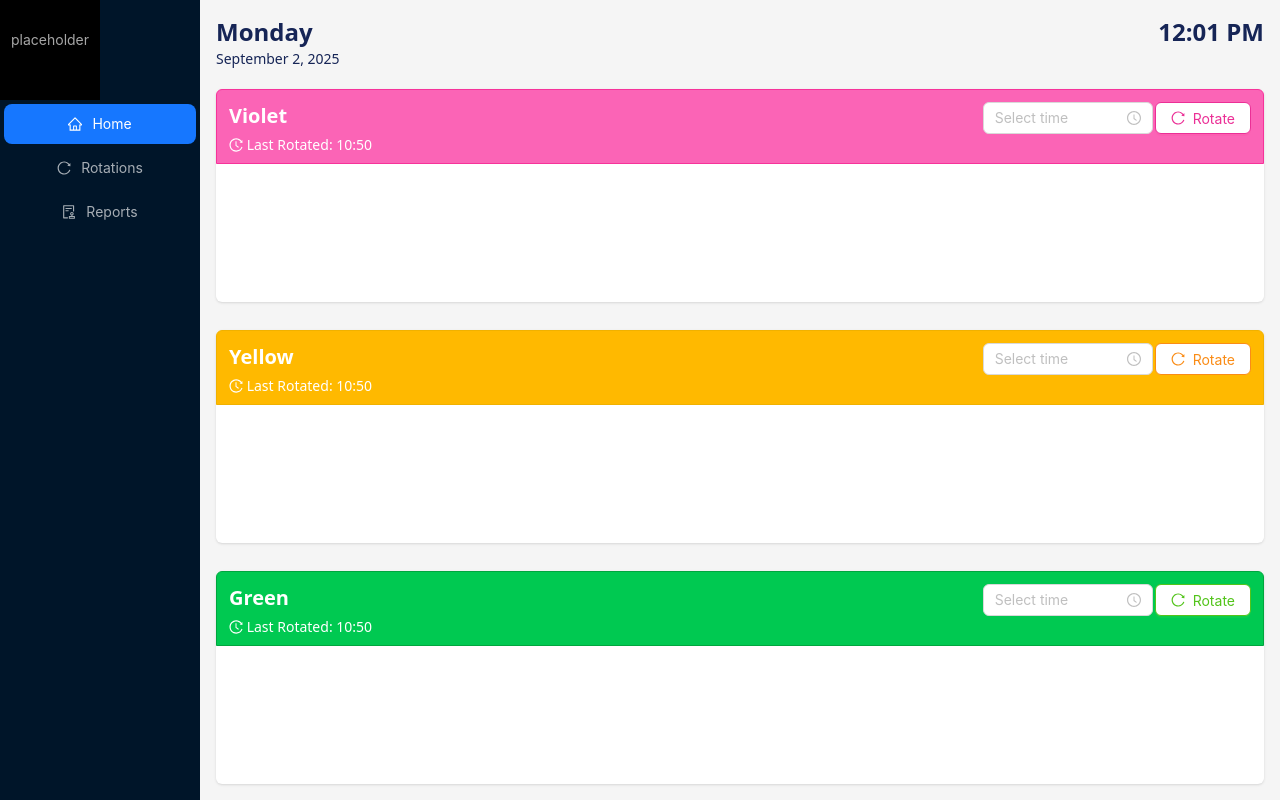
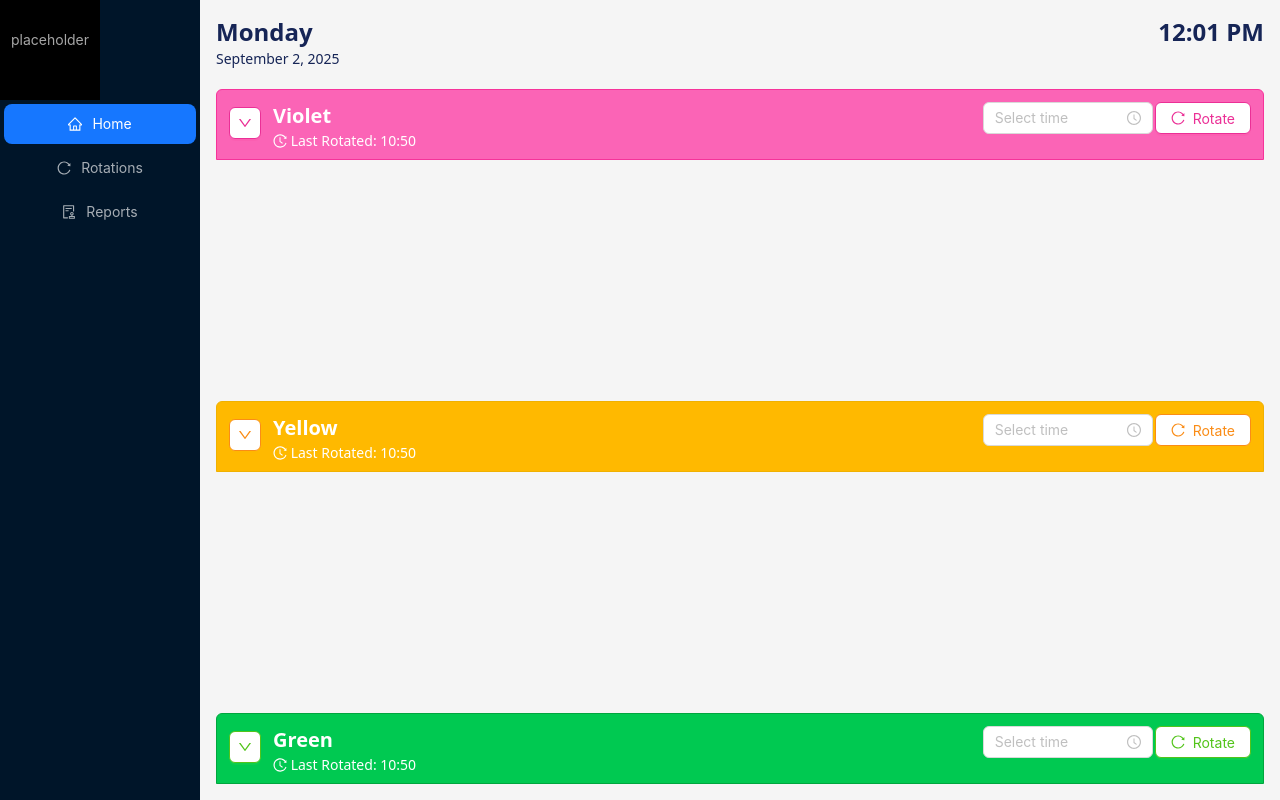
Before and after one commit to josephdanielguzman/Aquatics-App, a React app in the folder lifeguard_app/frontend/: page /Rotations in a window 1280 px wide. Built offline with nearby package versions, Linux system fonts and the light colour scheme; the HTML template or start-up script is replaced by a standard one.

Commit message:
feat: rotation card data now expandable and collapsible
Signed-off-by: joseph <Joseph.Guzman01@student.csulb.edu>

```diff
--- a/lifeguard_app/frontend/src/components/Rotations/GreenRotation.jsx
+++ b/lifeguard_app/frontend/src/components/Rotations/GreenRotation.jsx
@@ -1,20 +1,40 @@
 import {Button, TimePicker} from "antd";
-import {HistoryOutlined, ReloadOutlined} from "@ant-design/icons";
+import {DownOutlined, HistoryOutlined, ReloadOutlined} from "@ant-design/icons";
+import { useState } from "react";
 
 export default function GreenRotation() {
     const format = 'h:mm A'
+    const [showData, setShowData] = useState(false);
+
+    const handleClick = () => {
+        setShowData(!showData);
+    }
     return(
-        <div className={'rounded-md bg-white h-full shadow'}>
+        <div className={'mt-7 min-w-fit'}>
             <div className={'bg-green-500 border-green-600 border-1 rounded-t-md text-white font-sans p-3 pb-2'}>
-                <div className={'flex justify-between'}>
-                    <p className={'text-white font-sans font-bold text-xl'}>Green</p>
-                    <div className={'flex gap-0.5'}>
-                        <TimePicker format={format} />
-                        <Button variant={'outlined'} color={'green'} icon={<ReloadOutlined />}>Rotate</Button>
+                <div className={'flex gap-x-3'}>
+                    <div className={'flex items-center pb-2'}>
+                      <Button onClick={handleClick} variant={'outlined'} color={'green'} icon={<DownOutlined/>}></Button>
+                    </div>
+                    <div className={'flex justify-between w-full'}>
+                        <div>
+                            <p className={'text-white font-sans font-bold text-xl'}>Green</p>
+                            <p><HistoryOutlined /> Last Rotated: 10:50</p>
+                        </div>
+                        <div className={'flex gap-0.5 h-min'}>
+                            <TimePicker format={format} />
+                            <Button variant={'outlined'} color={'green'} icon={<ReloadOutlined />}>Rotate</Button>
+                        </div>
                     </div>
                 </div>
-                <p><HistoryOutlined /> Last Rotated: 10:50</p>
             </div>
+            {showData && (
+                <div className={'rounded-b-md bg-white h-full shadow'}>
+                    <p>
+                        print this
+                    </p>
+                </div>
+            )}
         </div>
     )
 }
--- a/lifeguard_app/frontend/src/components/Rotations/VioletRotation.jsx
+++ b/lifeguard_app/frontend/src/components/Rotations/VioletRotation.jsx
@@ -1,20 +1,41 @@
 import {Button, TimePicker} from "antd";
-import {ReloadOutlined, HistoryOutlined} from "@ant-design/icons";
+import {ReloadOutlined, HistoryOutlined, DownOutlined} from "@ant-design/icons";
+import {useState} from "react";
 
 export default function VioletRotation() {
     const format = 'h:mm A'
+    const [showData, setShowData] = useState(false)
+
+    const handleClick = () => {
+        setShowData(!showData)
+    }
+
     return (
-        <div className={'rounded-md bg-white h-full shadow'}>
+        <div>
             <div className={'bg-pink-400 border-pink-500 border-1 rounded-t-md text-white font-sans p-3 pb-2'}>
-                <div className={'flex justify-between'}>
-                    <p className={'text-white font-sans font-bold text-xl'}>Violet</p>
-                    <div className={'flex gap-0.5'}>
-                        <TimePicker format={format} />
-                        <Button variant={'outlined'} color={'pink'} icon={<ReloadOutlined />}>Rotate</Button>
+                <div className={'flex gap-x-3'}>
+                    <div className={'flex items-center pb-2'}>
+                      <Button onClick={handleClick} variant={'outlined'} color={'pink'} icon={<DownOutlined/>}></Button>
+                    </div>
+                    <div className={'flex justify-between w-full'}>
+                        <div>
+                            <p className={'text-white font-sans font-bold text-xl'}>Violet</p>
+                            <p><HistoryOutlined /> Last Rotated: 10:50</p>
+                        </div>
+                        <div className={'flex gap-0.5 h-min'}>
+                            <TimePicker format={format} />
+                            <Button variant={'outlined'} color={'pink'} icon={<ReloadOutlined />}>Rotate</Button>
+                        </div>
                     </div>
                 </div>
-                <p><HistoryOutlined /> Last Rotated: 10:50</p>
             </div>
+            {showData && (
+                <div className={'rounded-b-md bg-white h-auto shadow'}>
+                    <p>
+                        print this
+                    </p>
+                </div>
+            )}
         </div>
     )
 }
--- a/lifeguard_app/frontend/src/components/Rotations/YellowRotation.jsx
+++ b/lifeguard_app/frontend/src/components/Rotations/YellowRotation.jsx
@@ -1,20 +1,42 @@
 import {Button, TimePicker} from "antd";
-import {HistoryOutlined, ReloadOutlined} from "@ant-design/icons";
+import {DownOutlined, HistoryOutlined, ReloadOutlined} from "@ant-design/icons";
+import {useState} from "react";
 
 export default function YellowRotation() {
     const format = 'h:mm A'
+    const [showData, setShowData] = useState(false);
+
+    const handleClick = () => {
+        setShowData(!showData)
+    }
+
     return (
-        <div className={'rounded-md bg-white h-full shadow'}>
+        <div className={'mt-7'}>
             <div className={'bg-amber-400 border-yellow-500 border-1 rounded-t-md text-white font-sans p-3 pb-2'}>
-                <div className={'flex justify-between'}>
-                    <p className={'text-white font-sans font-bold text-xl'}>Yellow</p>
-                    <div className={'flex gap-0.5'}>
-                        <TimePicker format={format} />
-                        <Button variant={'outlined'} color={'orange'} icon={<ReloadOutlined />}>Rotate</Button>
+                <div className={'flex gap-x-3'}>
+                    <div className={'flex items-center pb-2'}>
+                        <Button onClick={handleClick} variant={'outlined'} color={'orange'} icon={<DownOutlined/>}></Button>
+                    </div>
+                    <div className={'flex justify-between w-full'}>
+                        <div>
+                            <p className={'text-white font-sans font-bold text-xl'}>Yellow</p>
+                            <p><HistoryOutlined /> Last Rotated: 10:50</p>
+                        </div>
+                        <div className={'flex gap-0.5 h-min'}>
+                            <TimePicker format={format} />
+                            <Button variant={'outlined'} color={'orange'} icon={<ReloadOutlined />}>Rotate</Button>
+                        </div>
                     </div>
                 </div>
-                <p><HistoryOutlined /> Last Rotated: 10:50</p>
             </div>
+            {showData && (
+                <div className={'rounded-b-md bg-white h-auto shadow'}>
+                    <p>
+                        print this
+                    </p>
+                </div>
+            )}
+
         </div>
     )
 }
```
